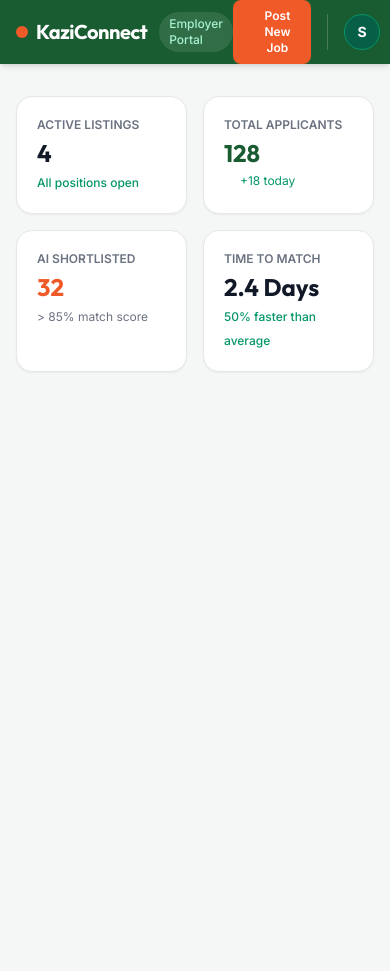
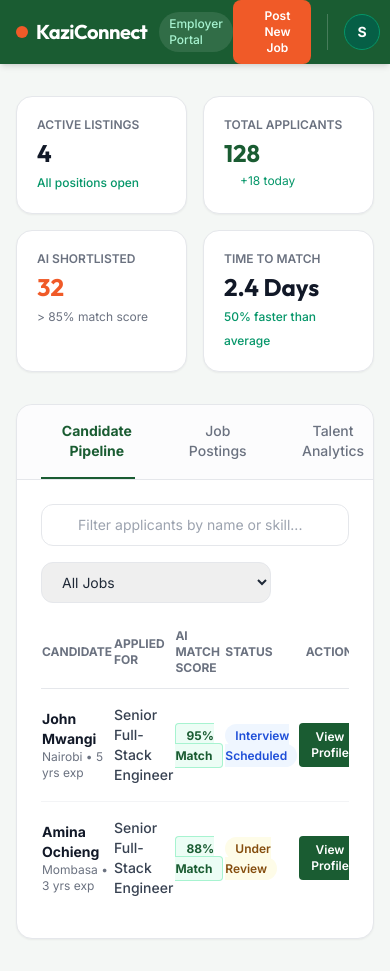
Before and after one commit to Barb-okere/Smart-AI-Employment-Matching-System, a plain HTML site: page employer-dashboard.html in a window 390 px wide. Before the commit the page ends 844 px from the top, so only its background shows below. Drawn offline with nearby package versions, Linux system fonts and the light colour scheme.

Commit message:
Added the candidate pipeline tab featuring candidate details, job roles, AI match scores, and status tags. Includes responsive layout, filtering controls, and quick action buttons for applicant management.

```diff
--- a/employer-dashboard.html
+++ b/employer-dashboard.html
@@ -78,7 +78,7 @@
   <!-- MAIN DASHBOARD CONTENT -->
   <main class="max-w-7xl mx-auto px-4 sm:px-6 lg:px-8 py-8 flex-grow w-full">
 
-    <!-- STATS OVERVIEW -->
+    <!-- STATS OVERVIEW used to give recruiters or employers an instant look at key metrics like active job posts, total applicants, and match speed. -->
     <div class="grid grid-cols-2 md:grid-cols-4 gap-4 mb-8">
       <div class="bg-white p-5 rounded-2xl border border-gray-200 shadow-sm">
         <p class="text-xs text-gray-500 font-semibold uppercase">Active Listings</p>
@@ -101,3 +101,81 @@
         <span class="text-xs text-emerald-600 font-medium">50% faster than average</span>
       </div>
     </div>
+
+    <!-- TABBED INTERFACE CONTAINER -->
+    <div class="bg-white rounded-2xl border border-gray-200 shadow-sm overflow-hidden">
+
+      <!-- TAB NAVIGATION HEADER -->
+      <div class="border-b border-gray-200 bg-gray-50/50 px-6 pt-4">
+        <div class="flex space-x-8">
+          <button onclick="switchEmpTab('pipeline')" id="tab-pipeline" class="emp-tab-btn active border-b-2 border-brand-green text-brand-green font-bold pb-4 text-sm flex items-center space-x-2">
+            <i data-lucide="users" class="w-4 h-4"></i>
+            <span>Candidate Pipeline</span>
+          </button>
+          <button onclick="switchEmpTab('postings')" id="tab-postings" class="emp-tab-btn border-b-2 border-transparent text-gray-500 hover:text-gray-700 font-medium pb-4 text-sm flex items-center space-x-2">
+            <i data-lucide="file-text" class="w-4 h-4"></i>
+            <span>Job Postings</span>
+          </button>
+          <button onclick="switchEmpTab('analytics')" id="tab-analytics" class="emp-tab-btn border-b-2 border-transparent text-gray-500 hover:text-gray-700 font-medium pb-4 text-sm flex items-center space-x-2">
+            <i data-lucide="bar-chart-3" class="w-4 h-4"></i>
+            <span>Talent Analytics</span>
+          </button>
+        </div>
+      </div>
+
+      <!-- TAB 1: CANDIDATE PIPELINE -->
+      <div id="emp-content-pipeline" class="emp-tab-content p-6">
+        <div class="flex flex-col sm:flex-row justify-between gap-4 mb-6">
+          <div class="relative flex-grow max-w-md">
+            <i data-lucide="search" class="w-4 h-4 absolute left-3 top-3.5 text-gray-400"></i>
+            <input type="text" placeholder="Filter applicants by name or skill..." class="w-full pl-9 pr-4 py-2.5 border border-gray-200 rounded-xl text-sm focus:outline-none focus:border-brand-green">
+          </div>
+          <div class="flex space-x-3">
+            <select class="border border-gray-200 rounded-xl text-sm px-4 py-2.5 focus:outline-none focus:border-brand-green">
+              <option>All Jobs</option>
+              <option>Senior Full-Stack Engineer</option>
+              <option>DevOps Lead</option>
+            </select>
+          </div>
+        </div>
+
+        <div class="overflow-x-auto">
+          <table class="w-full text-left border-collapse">
+            <thead>
+              <tr class="border-b border-gray-200 text-xs font-semibold text-gray-500 uppercase">
+                <th class="pb-3">Candidate</th>
+                <th class="pb-3">Applied For</th>
+                <th class="pb-3">AI Match Score</th>
+                <th class="pb-3">Status</th>
+                <th class="pb-3 text-right">Actions</th>
+              </tr>
+            </thead>
+            <tbody class="divide-y divide-gray-100 text-sm">
+              <tr>
+                <td class="py-4">
+                  <p class="font-bold text-gray-900">John Mwangi</p>
+                  <p class="text-xs text-gray-500">Nairobi • 5 yrs exp</p>
+                </td>
+                <td class="py-4 text-gray-700 font-medium">Senior Full-Stack Engineer</td>
+                <td class="py-4"><span class="bg-emerald-50 text-brand-green text-xs font-bold px-2.5 py-1 rounded border border-emerald-200">95% Match</span></td>
+                <td class="py-4"><span class="bg-blue-50 text-blue-700 text-xs font-semibold px-2.5 py-1 rounded-full">Interview Scheduled</span></td>
+                <td class="py-4 text-right space-x-2">
+                  <button class="text-xs bg-brand-green text-white font-semibold px-3 py-1.5 rounded hover:bg-emerald-900 transition">View Profile</button>
+                </td>
+              </tr>
+              <tr>
+                <td class="py-4">
+                  <p class="font-bold text-gray-900">Amina Ochieng</p>
+                  <p class="text-xs text-gray-500">Mombasa • 3 yrs exp</p>
+                </td>
+                <td class="py-4 text-gray-700 font-medium">Senior Full-Stack Engineer</td>
+                <td class="py-4"><span class="bg-emerald-50 text-brand-green text-xs font-bold px-2.5 py-1 rounded border border-emerald-200">88% Match</span></td>
+                <td class="py-4"><span class="bg-yellow-50 text-yellow-800 text-xs font-semibold px-2.5 py-1 rounded-full">Under Review</span></td>
+                <td class="py-4 text-right space-x-2">
+                  <button class="text-xs bg-brand-green text-white font-semibold px-3 py-1.5 rounded hover:bg-emerald-900 transition">View Profile</button>
+                </td>
+              </tr>
+            </tbody>
+          </table>
+        </div>
+      </div>
```
